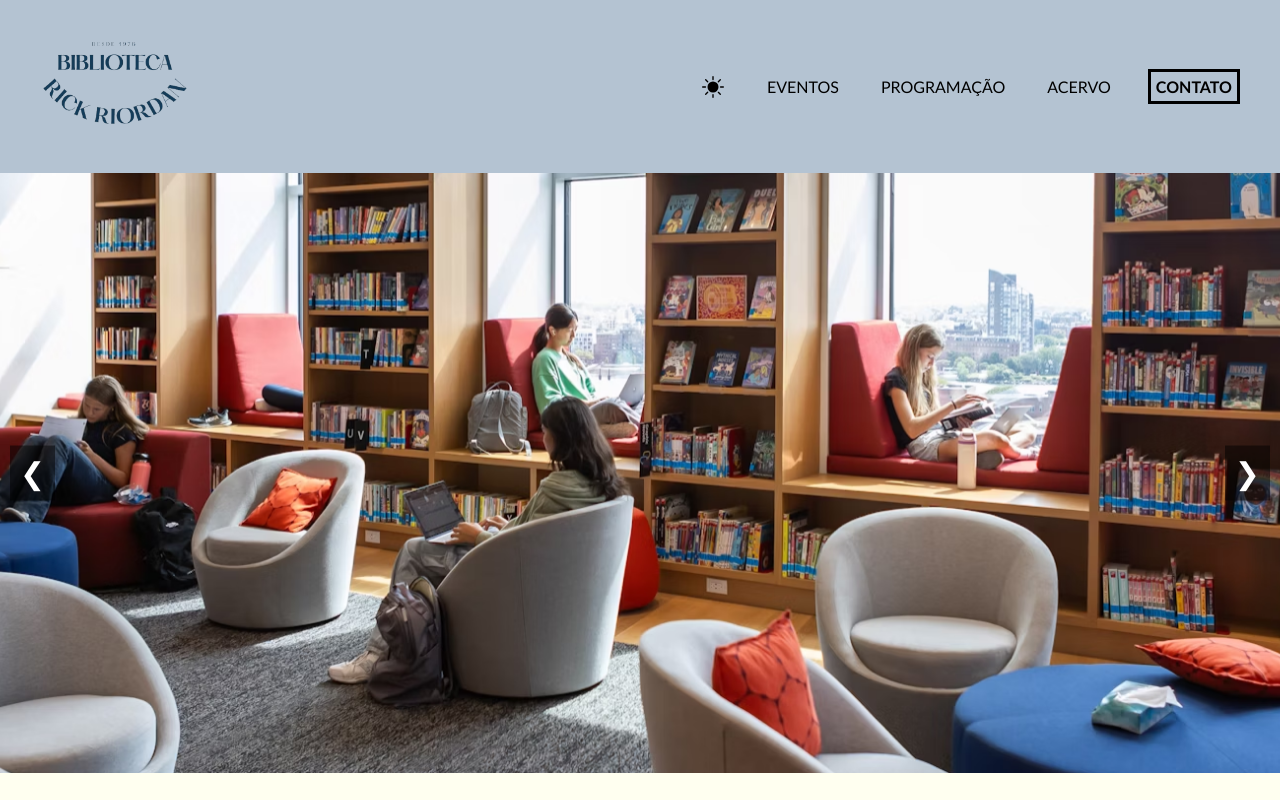
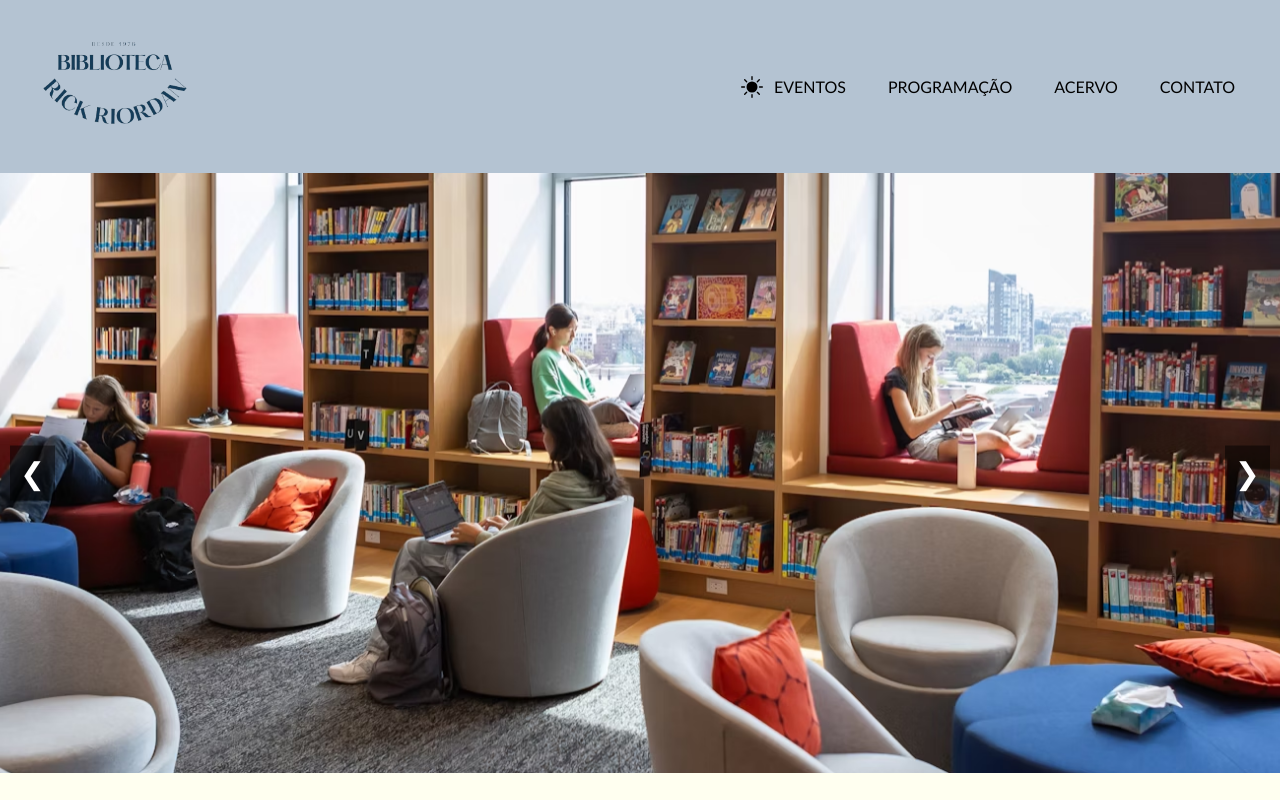
Before and after one commit to Guigspinho/projeto_borboleta_02H, a Next.js app in the folder projetonext.js/: page / in a window 1280 px wide. Shown: the top 800 px of the page. Built offline with nearby package versions, Linux system fonts and the light colour scheme.

Commit message:
logica de mudar tema

```diff
--- a/projetonext.js/src/app/components/menu.js
+++ b/projetonext.js/src/app/components/menu.js
@@ -1,25 +1,20 @@
-'use client';
+"use client";
+
 import Image from 'next/image';
-import Link from 'next/link'
-import { useEffect } from 'react';
+import Link from 'next/link';
+import MudarTema from './mudartema';
 
 export default function Menu() {
+  return (
+    <header className="menu">
+      <MudarTema />
 
-    return (
-        <header className="menu">
-            <Link href="/"> <Image src="/logorickriordan.png" alt="Logo da biblioteca Rick Riordan" className="logo" width={150} height={150} /> </Link>
-            <nav className="links">
-                <button id="mudar_tema"><svg xmlns="http://www.w3.org/2000/svg" width="22" height="22" fill="currentColor" className="bi bi-brightness-high-fill" viewBox="0 0 16 16">
-                    <path d="M12 8a4 4 0 1 1-8 0 4 4 0 0 1 8 0M8 0a.5.5 0 0 1 .5.5v2a.5.5 0 0 1-1 0v-2A.5.5 0 0 1 8 0m0 13a.5.5 0 0 1 .5.5v2a.5.5 0 0 1-1 0v-2A.5.5 0 0 1 8 13m8-5a.5.5 0 0 1-.5.5h-2a.5.5 0 0 1 0-1h2a.5.5 0 0 1 .5.5M3 8a.5.5 0 0 1-.5.5h-2a.5.5 0 0 1 0-1h2A.5.5 0 0 1 3 8m10.657-5.657a.5.5 0 0 1 0 .707l-1.414 1.415a.5.5 0 1 1-.707-.708l1.414-1.414a.5.5 0 0 1 .707 0m-9.193 9.193a.5.5 0 0 1 0 .707L3.05 13.657a.5.5 0 0 1-.707-.707l1.414-1.414a.5.5 0 0 1 .707 0m9.193 2.121a.5.5 0 0 1-.707 0l-1.414-1.414a.5.5 0 0 1 .707-.707l1.414 1.414a.5.5 0 0 1 0 .707M4.464 4.465a.5.5 0 0 1-.707 0L2.343 3.05a.5.5 0 1 1 .707-.707l1.414 1.414a.5.5 0 0 1 0 .708"/>
-                    </svg>
-                </button>
-                <Link href="/eventos"> EVENTOS </Link>
-                <Link href="/programacao"> PROGRAMAÇÃO</Link>
-                <Link href="/acervo"> ACERVO </Link>
-                <Link href="/contato" id="contato"> CONTATO </Link>
-            </nav>
-        </header>
-
-
-    )
+      <nav className="links">
+        <Link href="/eventos">EVENTOS</Link>
+        <Link href="/programacao">PROGRAMAÇÃO</Link>
+        <Link href="/acervo">ACERVO</Link>
+        <Link href="/contato">CONTATO</Link>
+      </nav>
+    </header>
+  );
 }
--- /dev/null
+++ b/projetonext.js/src/app/components/mudartema.js
@@ -0,0 +1,59 @@
+"use client";
+
+import { useEffect, useState } from "react";
+import Image from "next/image";
+import Link from "next/link";
+
+export default function MudarTema() {
+  const [dark, setDark] = useState(false);
+
+  useEffect(() => {
+    const tema = localStorage.getItem("theme");
+
+    if (tema === "dark") {
+      setDark(true);
+      document.body.classList.add("dark-mode");
+    }
+  }, []);
+
+  function toggleTheme() {
+    const novo = !dark;
+    setDark(novo);
+
+    if (novo) {
+      document.body.classList.add("dark-mode");
+      localStorage.setItem("theme", "dark");
+    } else {
+      document.body.classList.remove("dark-mode");
+      localStorage.setItem("theme", "light");
+    }
+  }
+
+  return (
+    <>
+      <Link href="/">
+        <Image
+          src={dark ? "/logorickriordan-dark.png" : "/logorickriordan.png"}
+          alt="Logo"
+          width={150}
+          height={150}
+          className="logo"
+        />
+      </Link>
+
+      <button id="mudar_tema" onClick={toggleTheme}>
+         {dark ? (
+          //dark)
+          <svg xmlns="http://www.w3.org/2000/svg" width="16" height="16" fill="currentColor" viewBox="0 0 16 16">
+            <path d="M6 .278a.77.77 0 0 1 .08.858 7.2 7.2 0 0 0-.878 3.46c0 4.021 3.278 7.277 7.318 7.277q.792-.001 1.533-.16a.79.79 0 0 1 .81.316.73.73 0 0 1-.031.893A8.35 8.35 0 0 1 8.344 16C3.734 16 0 12.286 0 7.71 0 4.266 2.114 1.312 5.124.06A.75.75 0 0 1 6 .278"/>
+          </svg>
+        ) : (
+          //(light)
+          <svg xmlns="http://www.w3.org/2000/svg" width="22" height="22" fill="currentColor" viewBox="0 0 16 16">
+            <path d="M12 8a4 4 0 1 1-8 0 4 4 0 0 1 8 0M8 0a.5.5 0 0 1 .5.5v2a.5.5 0 0 1-1 0v-2A.5.5 0 0 1 8 0m0 13a.5.5 0 0 1 .5.5v2a.5.5 0 0 1-1 0v-2A.5.5 0 0 1 8 13m8-5a.5.5 0 0 1-.5.5h-2a.5.5 0 0 1 0-1h2a.5.5 0 0 1 .5.5M3 8a.5.5 0 0 1-.5.5h-2a.5.5 0 0 1 0-1h2A.5.5 0 0 1 3 8m10.657-5.657a.5.5 0 0 1 0 .707l-1.414 1.415a.5.5 0 1 1-.707-.708l1.414-1.414a.5.5 0 0 1 .707 0m-9.193 9.193a.5.5 0 0 1 0 .707L3.05 13.657a.5.5 0 0 1-.707-.707l1.414-1.414a.5.5 0 0 1 .707 0m9.193 2.121a.5.5 0 0 1-.707 0l-1.414-1.414a.5.5 0 0 1 .707-.707l1.414 1.414a.5.5 0 0 1 0 .707M4.464 4.465a.5.5 0 0 1-.707 0L2.343 3.05a.5.5 0 1 1 .707-.707l1.414 1.414a.5.5 0 0 1 0 .708"/>
+          </svg>
+        )}
+      </button>
+    </>
+  );
+}
--- a/projetonext.js/src/app/globals.css
+++ b/projetonext.js/src/app/globals.css
@@ -101,6 +101,8 @@ time, mark, audio, video {
     background-color: transparent;
     border: none;
     cursor: pointer;
+    margin-left: auto;
+
 }
 
 .dark-mode #mudar_tema {
```
